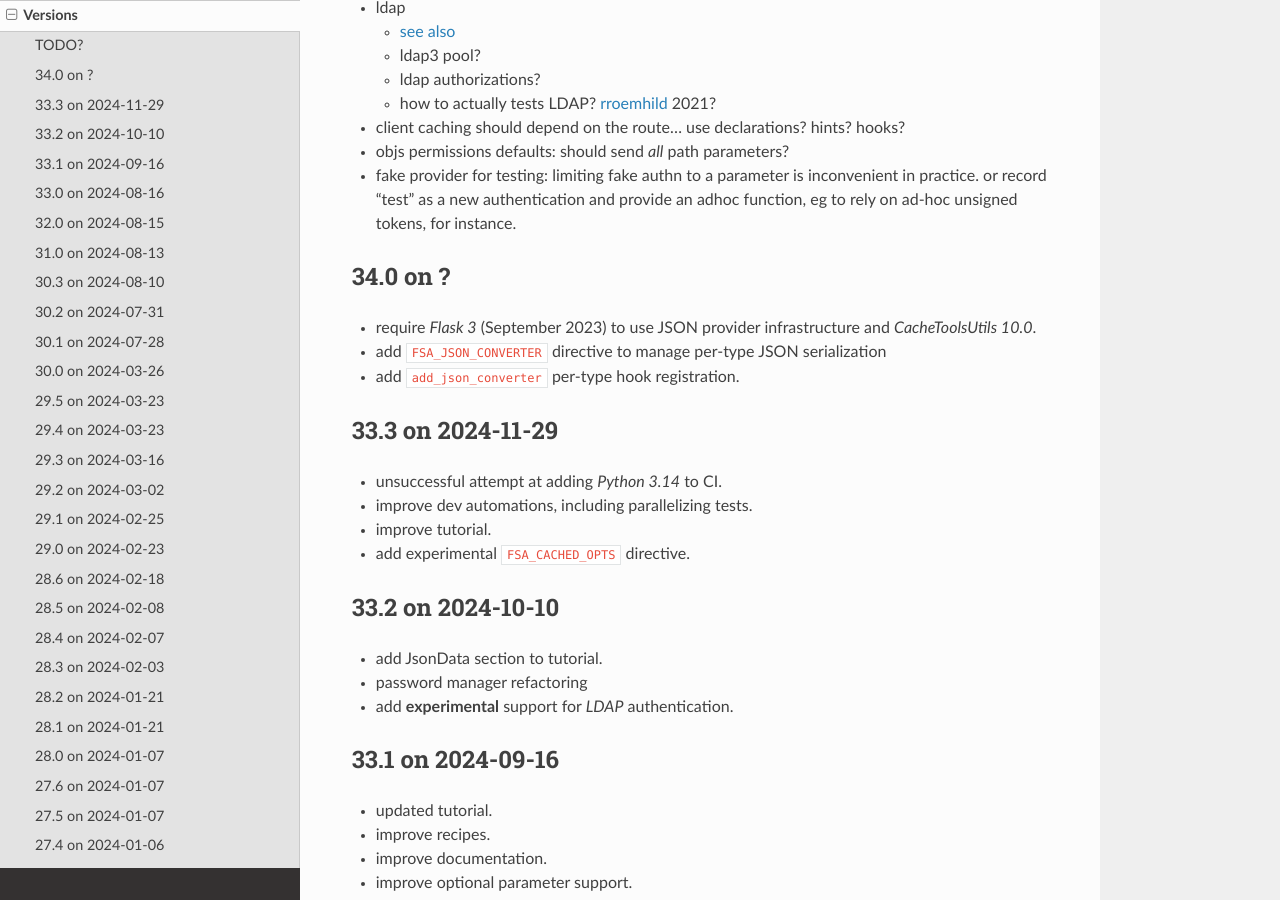
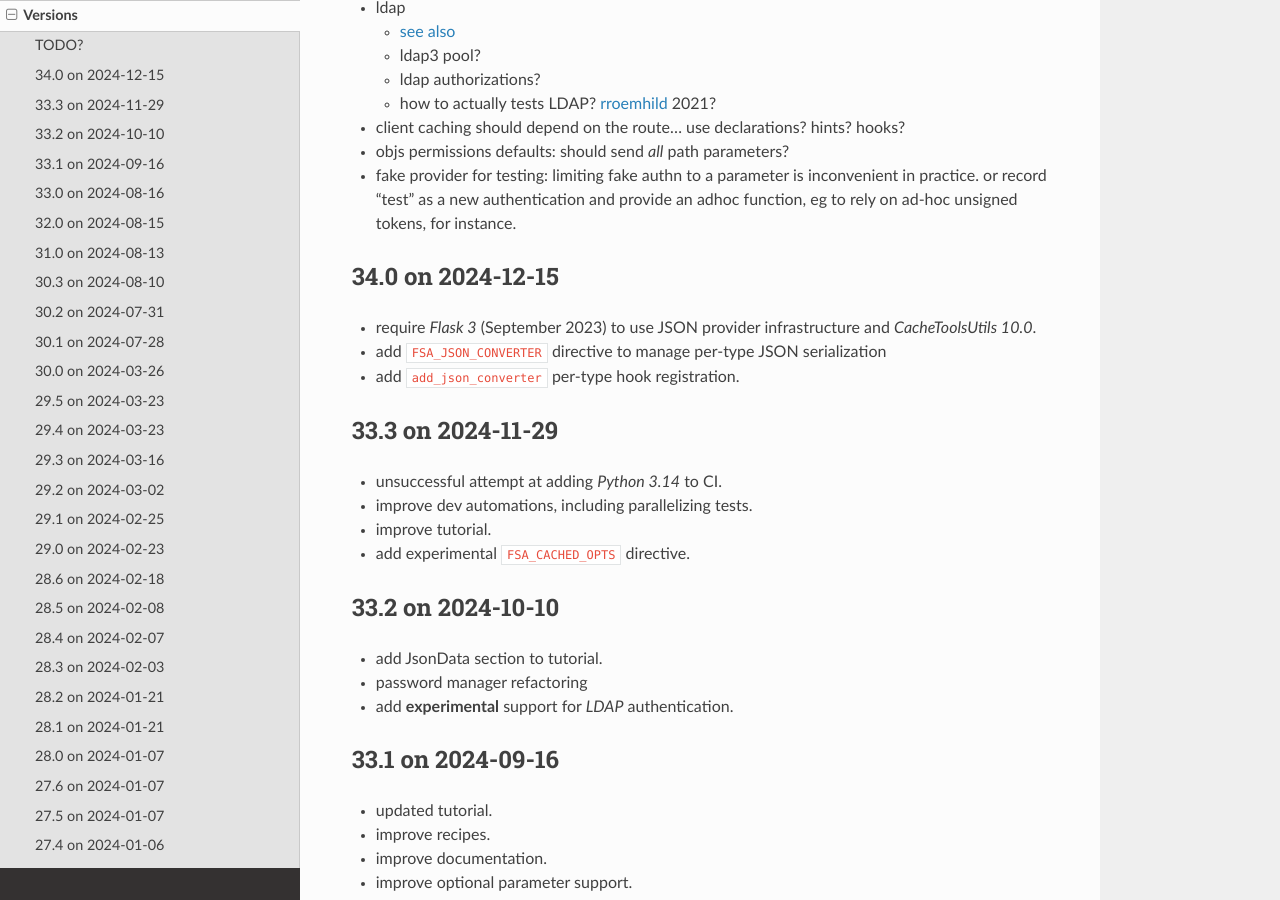
Before and after one commit to zx80/flask-simple-auth, a Sphinx documentation site: the page built from docs/VERSIONS.md, in a window 1280 px wide and 900 px high, scrolled down 436 px. Built offline with Sphinx 7.4.7 and the Read the Docs theme 3.1.0, drawn with Linux system fonts in a browser that asks for light colours; pages that are not in the unit, such as notebooks, are missing from menus.

Commit message:
release now

```diff
--- a/docs/VERSIONS.md
+++ b/docs/VERSIONS.md
@@ -25,7 +25,7 @@ and packaged on [PyPI](https://pypi.org/project/FlaskSimpleAuth/).
   or record "test" as a new authentication and provide an adhoc function,
   eg to rely on ad-hoc unsigned tokens, for instance.
 
-## 34.0 on ?
+## 34.0 on 2024-12-15
 
 - require _Flask 3_ (September 2023) to use JSON provider infrastructure
   and _CacheToolsUtils 10.0_.
--- a/pyproject.toml
+++ b/pyproject.toml
@@ -4,7 +4,7 @@ build-backend = "setuptools.build_meta"
 
 [project]
 name = "FlaskSimpleAuth"
-version = "33.3"
+version = "34.0"
 authors = [ { name = "Fabien Coelho", email = "flask.auth@coelho.net" } ]
 description = "Simple authentication, authorization and parameters for Flask, emphasizing configurability"
 readme = "README.md"
```
